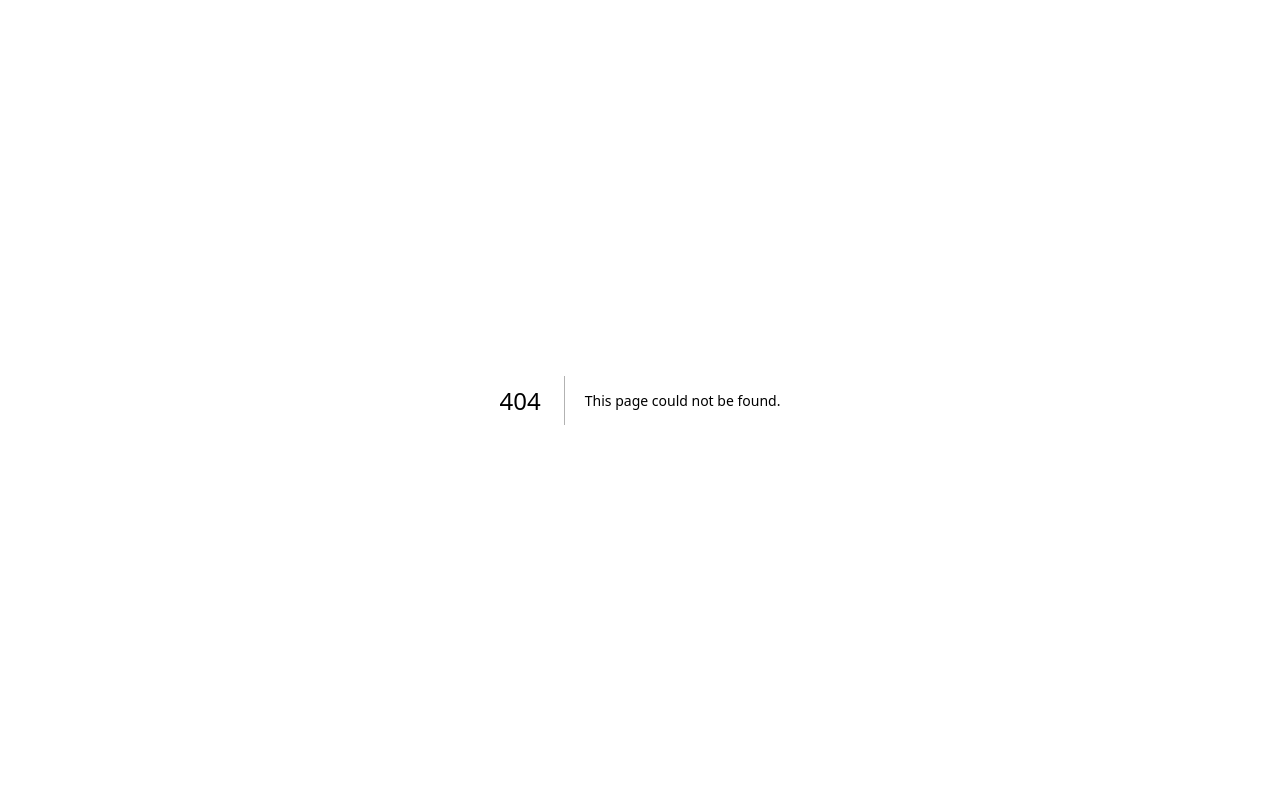
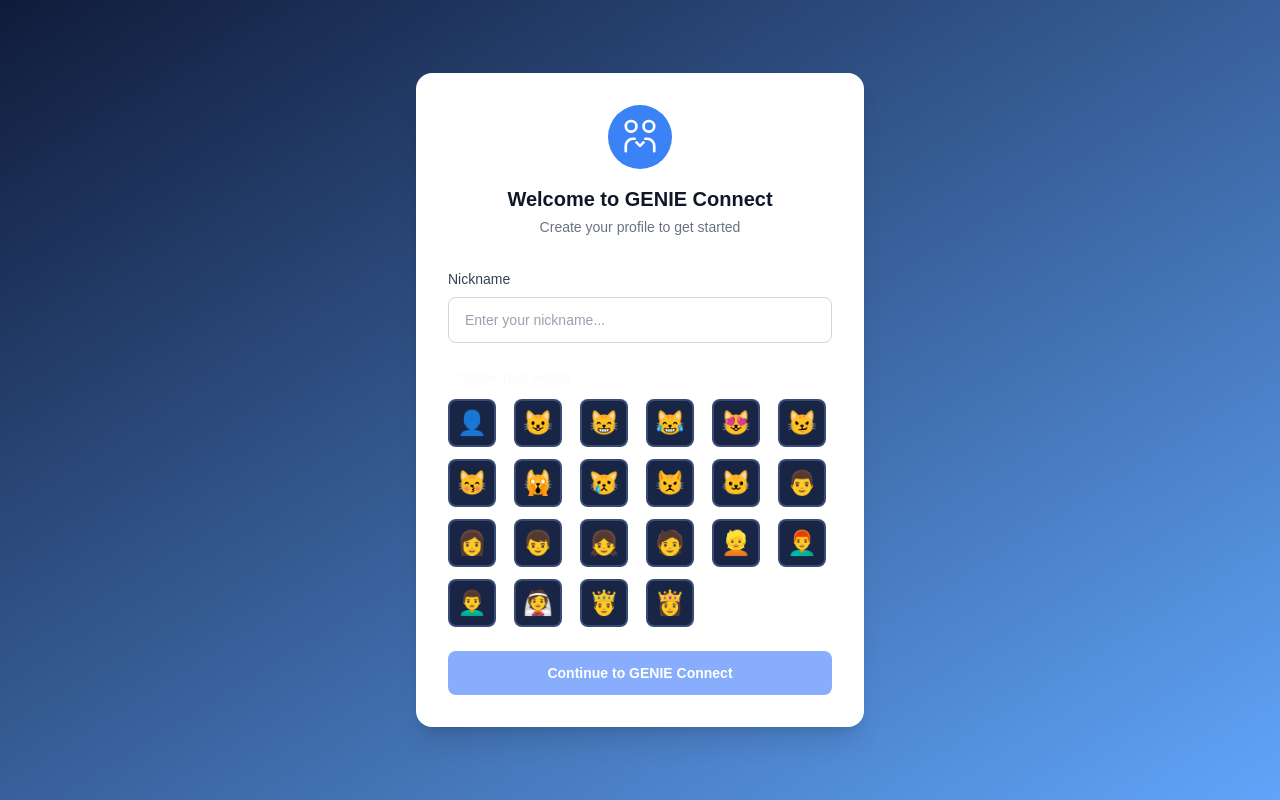
Before and after one commit to FBetulDemir/genie-connect, a Next.js app: page /welcome in a window 1280 px wide. Before the commit this address had no page. Built offline with nearby package versions, Linux system fonts and the light colour scheme; no server answers.

Commit message:
Implement profile management: add profile storage, retrieval, and welcome page for user onboarding

```diff
--- a/app/page.tsx
+++ b/app/page.tsx
@@ -11,6 +11,7 @@
 import Button from "@/components/ui/Button";
 import PostCard from "@/components/feed/PostCard";
 import { fetchPosts } from "@/lib/posts";
+import { getStoredProfile, Profile } from "@/lib/profile";
 
 type PostRow = {
   id: number;
@@ -58,8 +59,19 @@
 
 export default function Home() {
   const router = useRouter();
+  const [profile, setProfile] = useState<Profile | null>(null);
   const [posts, setPosts] = useState<PostRow[]>([]);
   const [loading, setLoading] = useState(true);
+
+  useEffect(() => {
+    const stored = getStoredProfile();
+    if (!stored) {
+      router.push("/welcome");
+      return;
+    }
+    setProfile(stored);
+    loadPosts();
+  }, []);
 
   const loadPosts = async () => {
     try {
@@ -72,15 +84,11 @@
     }
   };
 
-  useEffect(() => {
-    loadPosts();
-  }, []);
-
   return (
     <ToastProvider>
       <AppShell
-        nickname="Nicky"
-        avatarEmoji="😺"
+        nickname={profile?.nickname}
+        avatarEmoji={profile?.avatar_emoji}
         onPublished={() => loadPosts()}
         sidebar={<Sidebar />}>
         {loading ? (
--- a/app/post/[id]/page.tsx
+++ b/app/post/[id]/page.tsx
@@ -13,8 +13,7 @@
   buildCommentTree,
   CommentNode,
 } from "@/lib/comments";
-
-const AUTHOR_ID = 1; // hardcoded profile for now
+import { getStoredProfile, Profile } from "@/lib/profile";
 
 function timeAgo(dateStr: string): string {
   const now = Date.now();
@@ -46,6 +45,7 @@
   const params = useParams();
   const router = useRouter();
   const postId = Number(params.id);
+  const [profile, setProfile] = useState<Profile | null>(null);
 
   const [post, setPost] = useState<{
     id: number;
@@ -79,6 +79,12 @@
   };
 
   useEffect(() => {
+    const stored = getStoredProfile();
+    if (!stored) {
+      router.push("/welcome");
+      return;
+    }
+    setProfile(stored);
     if (postId) loadData();
   }, [postId]);
 
@@ -108,7 +114,7 @@
       await createComment({
         postId,
         parentId: parentCommentId,
-        authorId: AUTHOR_ID,
+        authorId: profile!.id,
         content,
         depth,
       });
@@ -124,7 +130,7 @@
   if (loading) {
     return (
       <ToastProvider>
-        <AppShell nickname="Nicky" avatarEmoji="😺">
+        <AppShell nickname={profile?.nickname} avatarEmoji={profile?.avatar_emoji}>
           <p className="text-sm text-[var(--text-muted)] py-8 text-center">
             Loading post...
           </p>
@@ -136,7 +142,7 @@
   if (!post) {
     return (
       <ToastProvider>
-        <AppShell nickname="Nicky" avatarEmoji="😺">
+        <AppShell nickname={profile?.nickname} avatarEmoji={profile?.avatar_emoji}>
           <p className="text-sm text-[var(--text-muted)] py-8 text-center">
             Post not found.
           </p>
@@ -147,7 +153,7 @@
 
   return (
     <ToastProvider>
-      <AppShell nickname="Nicky" avatarEmoji="😺">
+      <AppShell nickname={profile?.nickname} avatarEmoji={profile?.avatar_emoji}>
         <button
           onClick={() => router.push("/")}
           className="flex items-center gap-1 text-sm text-[var(--text-muted)] hover:text-[var(--text-primary)] transition-colors mb-4">
--- /dev/null
+++ b/app/welcome/page.tsx
@@ -0,0 +1,81 @@
+"use client";
+
+import { useState } from "react";
+import { useRouter } from "next/navigation";
+import LogoIcon from "@/components/icons/LogoIcon";
+import { AvatarPicker } from "@/components/ui/Avatar";
+import { Input } from "@/components/ui/Input";
+import Button from "@/components/ui/Button";
+import { createProfile } from "@/lib/profile";
+
+export default function WelcomePage() {
+  const router = useRouter();
+  const [nickname, setNickname] = useState("");
+  const [avatar, setAvatar] = useState("");
+  const [loading, setLoading] = useState(false);
+  const [error, setError] = useState("");
+
+  const canContinue = nickname.trim().length > 0 && avatar.length > 0;
+
+  const handleContinue = async () => {
+    if (!canContinue) return;
+    setLoading(true);
+    setError("");
+
+    try {
+      await createProfile(nickname.trim(), avatar);
+      router.push("/");
+    } catch (err) {
+      console.error("Failed to create profile:", err);
+      setError("Failed to create profile. Please try again.");
+    } finally {
+      setLoading(false);
+    }
+  };
+
+  return (
+    <div className="min-h-screen flex items-center justify-center bg-gradient-to-br from-[var(--accent-blue-600)] to-[var(--accent-blue-400)] px-4">
+      <div className="w-full max-w-md rounded-2xl bg-white p-8 shadow-xl">
+        {/* Header */}
+        <div className="flex flex-col items-center mb-8">
+          <LogoIcon className="h-16 w-16 mb-4" />
+          <h1 className="text-xl font-bold text-gray-900">
+            Welcome to GENIE Connect
+          </h1>
+          <p className="text-sm text-gray-500 mt-1">
+            Create your profile to get started
+          </p>
+        </div>
+
+        {/* Form */}
+        <div className="space-y-6">
+          <div>
+            <label className="block text-sm font-medium text-gray-700 mb-2">
+              Nickname
+            </label>
+            <input
+              type="text"
+              value={nickname}
+              onChange={(e) => setNickname(e.target.value)}
+              placeholder="Enter your nickname..."
+              className="w-full rounded-lg border border-gray-300 bg-white px-4 py-3 text-sm text-gray-900 placeholder:text-gray-400 focus:outline-none focus:ring-2 focus:ring-blue-500 focus:border-transparent"
+            />
+          </div>
+
+          <AvatarPicker selected={avatar} onSelect={setAvatar} />
+
+          {error && (
+            <p className="text-sm text-red-600">{error}</p>
+          )}
+
+          <button
+            onClick={handleContinue}
+            disabled={!canContinue || loading}
+            className="w-full rounded-lg bg-blue-600 py-3 text-sm font-semibold text-white transition-colors hover:bg-blue-700 disabled:opacity-50 disabled:cursor-not-allowed">
+            {loading ? "Creating profile..." : "Continue to GENIE Connect"}
+          </button>
+        </div>
+      </div>
+    </div>
+  );
+}
--- a/components/ui/CreatePost.tsx
+++ b/components/ui/CreatePost.tsx
@@ -9,6 +9,7 @@
 import SendIcon from "../icons/SendIcon";
 import EyeOffIcon from "../icons/EyeOffIcon";
 import { createPost } from "@/lib/posts";
+import { getStoredProfile } from "@/lib/profile";
 import { useToast } from "./Toast";
 
 export type CreatePostData = {
@@ -21,8 +22,6 @@
 type CreatePostProps = {
   onPublished?: (post: CreatePostData) => void;
 };
-
-const AUTHOR_ID = 1; // hardcoded profile for now
 
 const CreatePost = ({ onPublished }: CreatePostProps) => {
   const [open, setOpen] = useState(false);
@@ -52,8 +51,11 @@
     setLoading(true);
 
     try {
+      const profile = getStoredProfile();
+      if (!profile) return;
+
       await createPost({
-        authorId: AUTHOR_ID,
+        authorId: profile.id,
         title: title.trim(),
         content: content.trim(),
         hashtags: parsed,
--- /dev/null
+++ b/lib/profile.ts
@@ -0,0 +1,50 @@
+import { supabase } from "./supabase";
+
+const PROFILE_KEY = "genie-connect-profile";
+
+export type Profile = {
+  id: number;
+  nickname: string;
+  avatar_emoji: string;
+};
+
+export function getStoredProfile(): Profile | null {
+  if (typeof window === "undefined") return null;
+  const raw = localStorage.getItem(PROFILE_KEY);
+  if (!raw) return null;
+  try {
+    return JSON.parse(raw) as Profile;
+  } catch {
+    return null;
+  }
+}
+
+export function storeProfile(profile: Profile) {
+  localStorage.setItem(PROFILE_KEY, JSON.stringify(profile));
+}
+
+export function clearProfile() {
+  localStorage.removeItem(PROFILE_KEY);
+}
+
+export async function createProfile(nickname: string, avatarEmoji: string) {
+  const { data, error } = await supabase
+    .from("profiles")
+    .insert({
+      nickname,
+      avatar_emoji: avatarEmoji,
+    })
+    .select()
+    .single();
+
+  if (error) throw error;
+
+  const profile: Profile = {
+    id: data.id,
+    nickname: data.nickname,
+    avatar_emoji: data.avatar_emoji,
+  };
+
+  storeProfile(profile);
+  return profile;
+}
```
